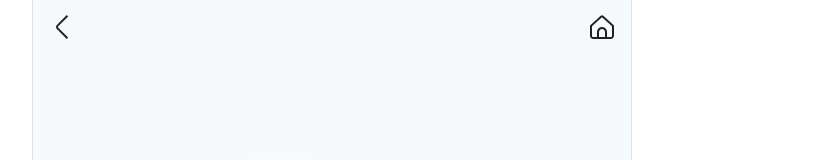
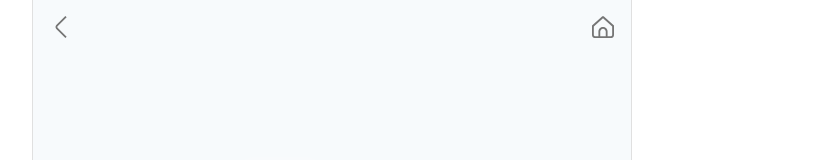
Before and after one commit to playmakersports/playmaker-fe, a Next.js app: page /user/apply/complete in a window 1280 px wide. Shown: the top 160 px of the page, without its empty margins (308-1133 px from the left). Built offline with nearby package versions, Linux system fonts and the light colour scheme; a web font is replaced by a local one.

Commit message:
[Fix] 헤더 아이콘 등 스타일 수정

```diff
--- a/src/components/layouts/Header/Header.tsx
+++ b/src/components/layouts/Header/Header.tsx
@@ -53,9 +53,9 @@ function Header({ scrollActive }: Props) {
   return (
     <Wrapper bgWhite={isWhiteBg}>
       <HeaderInner>
-        <HeaderIcon type="button" aria-label="뒤로가기" onClick={() => router.back()}>
+        <Icon type="button" aria-label="뒤로가기" onClick={() => router.back()}>
           <HeaderLeftArrow />
-        </HeaderIcon>
+        </Icon>
         <PageTitle scrolled>
           {getSubTitle && <p>{getSubTitle}</p>}
           <h2 className="main-title">{getTitle}</h2>
@@ -77,7 +77,11 @@ function Header({ scrollActive }: Props) {
 
 type StyledScrolled = { scrolled?: boolean };
 type WrapperStyledType = { bgWhite: boolean };
-const Icon = styled(HeaderIcon)``;
+const Icon = styled(HeaderIcon)`
+  svg {
+    fill: var(--gray600);
+  }
+`;
 const Wrapper = styled(HeaderWrapper)<StyledScrolled & WrapperStyledType>`
   background-color: ${({ bgWhite }) => (bgWhite ? "var(--background-light)" : "var(--background)")};
 `;
@@ -88,11 +92,16 @@ const TransparentWrapper = styled(HeaderWrapper)<StyledScrolled & WrapperStyledT
 
   ${Icon} {
     ${({ scrolled }) =>
-      !scrolled &&
-      `svg {
+      !scrolled
+        ? `svg {
           transition: all 0.25s;
           fill: #fff;
           filter: drop-shadow(0 0 16px rgba(0, 0, 0, 0.35));
+        }
+      `
+        : `
+        svg {
+          fill: var(--gray600)
         }
       `}
   }
@@ -135,7 +144,7 @@ const PageTitle = styled.div<StyledScrolled>`
 `;
 const RightIcons = styled.div`
   display: flex;
-  gap: 8px;
+  gap: 10px;
   align-items: center;
 `;
 
--- a/src/components/layouts/Header/index.ts
+++ b/src/components/layouts/Header/index.ts
@@ -24,10 +24,6 @@ export const HeaderWrapper = styled.header`
   height: var(--header-height);
   z-index: 999;
   transition: background-color 0.3s, backdrop-filter 0.3s, transform 0.2s;
-
-  button > svg {
-    fill: var(--gray900);
-  }
   .logo {
     width: 148px;
     fill: var(--gray900);
@@ -39,13 +35,13 @@ export const HeaderIcon = styled.button`
   display: flex;
   align-items: center;
   justify-content: center;
-  width: 26px;
-  height: 26px;
+  width: 24px;
+  height: 24px;
   border-radius: var(--radius-10);
   ${TEXT_ACTIVE("var(--gray100)")};
 
   svg {
-    width: 24px;
-    height: 24px;
+    width: 22px;
+    height: 22px;
   }
 `;
```
Also changed, not shown: src/components/layouts/Header/MainHeader.tsx (+10 -21 lines).
